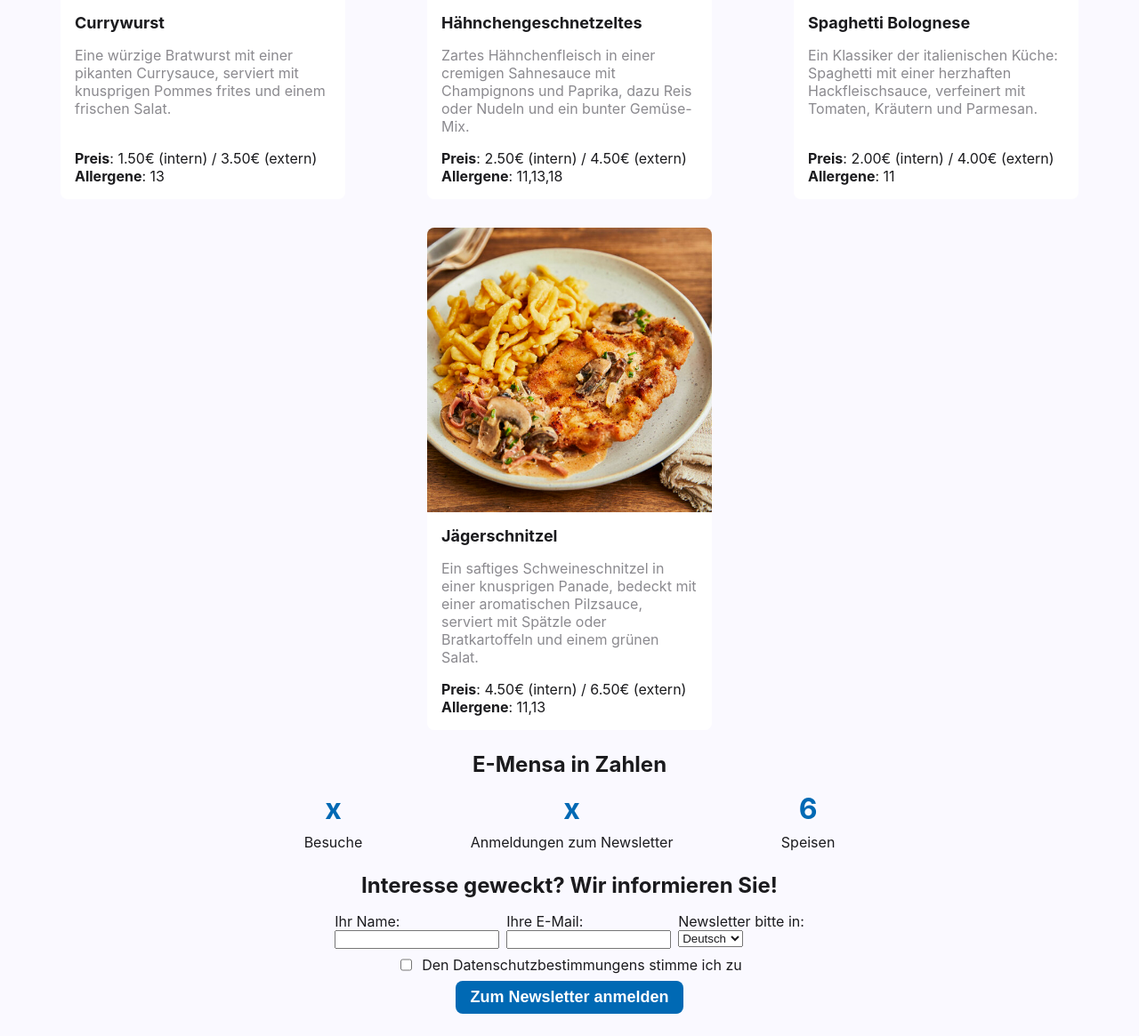
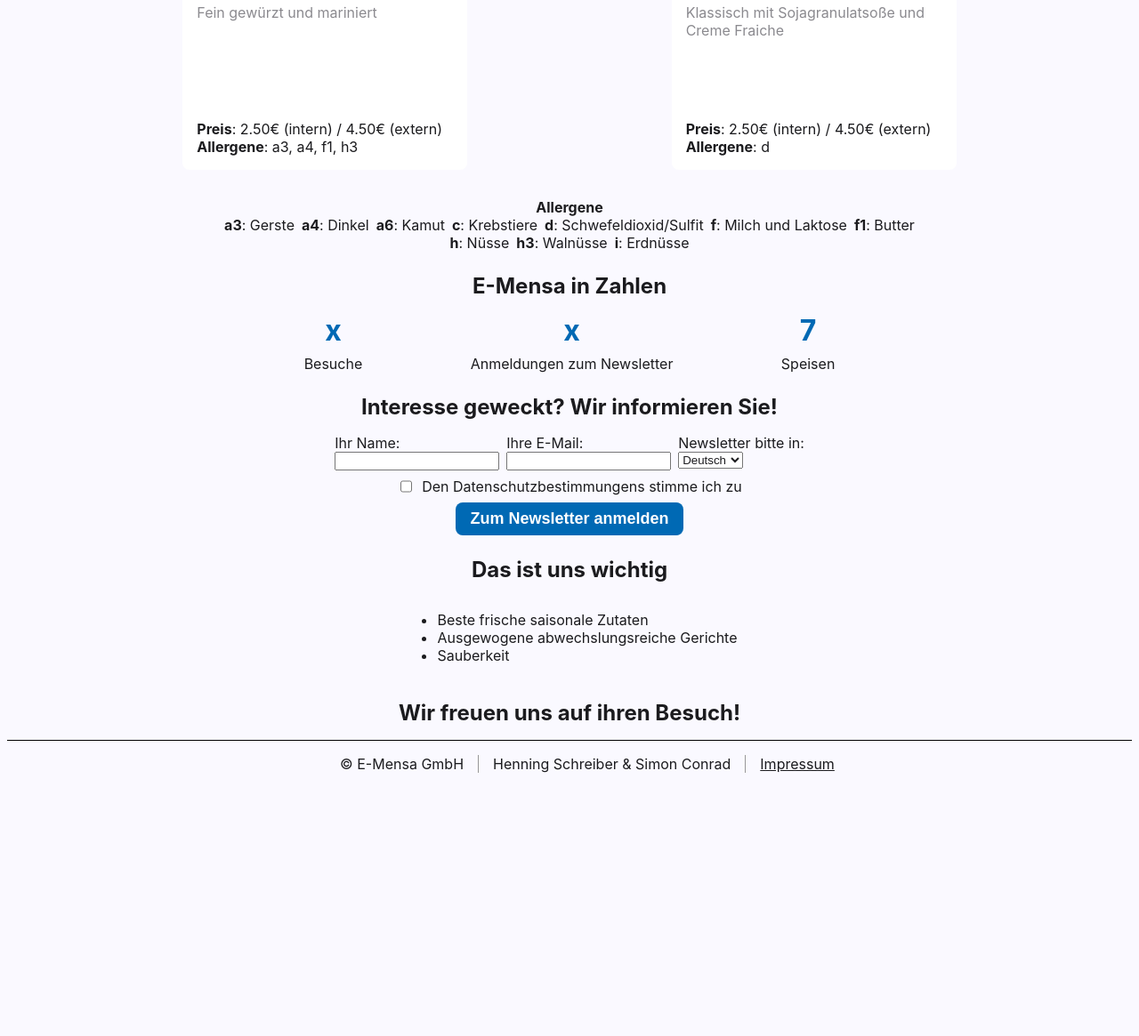
Before and after one commit to IsAvaible/DBWT-E-Mensa, a PHP site: page / in a window 1280 px wide. Shown: the part 973-2138 px from the top of the page at 89% size. After the commit the page ends 1842 px from the top, so only its background shows below. Run offline with PHP 8.4, Linux system fonts and the light colour scheme; data comes from the database, SQL or seed files in the repository.

Commit message:
M3 Aufgabe 5

```diff
--- a/werbeseite/index.css
+++ b/werbeseite/index.css
@@ -149,6 +149,22 @@ nav > a {
     flex-grow: 1;
 }
 
+#food-menu-allergens {
+    flex-basis: 100%;
+    display: flex;
+    flex-wrap: wrap;
+    justify-content: center;
+    gap: 0 0.5rem;
+    padding: 0 calc((100% - 80ch) / 2);
+}
+
+#food-menu-allergens:before {
+    content: "Allergene";
+    flex-basis: 100%;
+    text-align: center;
+    font-weight: bold;
+}
+
 .food-properties {
     display: flex;
     flex-wrap: wrap;
--- a/werbeseite/index.php
+++ b/werbeseite/index.php
@@ -88,20 +88,31 @@ if (is_file("newsletter.csv")) {
 <h2 id="menu">Köstlichkeiten die Sie erwarten</h2>
 <div class="food-menu full-bleed">
     <?php
-    if (isset($meals)) { // meals.php included
+    if (isset($meals) && isset($allergens)) { // meals.php included
         foreach ($meals as $meal) {
-            echo "<div class='food-card'>
-                    <img src='img/{$meal['img']}' alt='{$meal['description']}'>
-                    <div>
+            // Sort meal allergens by code
+            usort($meal['allergens'], function ($a, $b) {
+                return strcmp($a, $b);
+            });
+            echo "<div class='food-card'>",
+//                    <img src='img/{$meal['img']}' alt='{$meal['description']}'>
+                "<div>
                         <h3>{$meal['name']}</h3>
                         <p>{$meal['description']}</p>
                         <div class='food-properties'>
                             <p><strong>Preis</strong>: " . number_format($meal['price_intern'], 2) . "€ (intern) / " . number_format($meal['price_extern'], 2) . "€ (extern)</p>
-                            <p><strong>Allergene</strong>: " . implode(',', $meal['allergens']) . "</p>
+                            <p><strong>Allergene</strong>: " . implode(', ', $meal['allergens']) . "</p>
                         </div>
                     </div>
                 </div>";
         }
+        // Sort allergens by code
+        usort($allergens, function ($a, $b) {
+            return strcmp($a['code'], $b['code']);
+        });
+        echo "<p id='food-menu-allergens'>" . implode(array_map(function ($allergen) {
+                return "<span><strong>{$allergen['code']}</strong>: {$allergen['name']}</span>";
+            }, $allergens)) . "</p>";
     }
     ?>
 
--- a/werbeseite/meals.php
+++ b/werbeseite/meals.php
@@ -1,36 +1,63 @@
 <?php
+// Establish a new database connection to the MySQL database server
+$link = mysqli_connect("localhost", "root", "root", "emensawerbeseite");
 
-$meals = [
-    [
-        'name' => 'Currywurst',
-        'description' => 'Eine würzige Bratwurst mit einer pikanten Currysauce, serviert mit knusprigen Pommes frites und einem frischen Salat.',
-        'price_intern' => 1.5,
-        'price_extern' => 3.5,
-        'img' => 'currywurst.jpg',
-        'allergens' => [13]
-    ],
-    [
-        'name' => 'Hähnchengeschnetzeltes',
-        'description' => 'Zartes Hähnchenfleisch in einer cremigen Sahnesauce mit Champignons und Paprika, dazu Reis oder Nudeln und ein bunter Gemüse-Mix.',
-        'price_intern' => 2.5,
-        'price_extern' => 4.5,
-        'img' => 'haehnchengeschnetzeltes.jpg',
-        'allergens' => [11, 13, 18]
-    ],
-    [
-        'name' => 'Spaghetti Bolognese',
-        'description' => 'Ein Klassiker der italienischen Küche: Spaghetti mit einer herzhaften Hackfleischsauce, verfeinert mit Tomaten, Kräutern und Parmesan.',
-        'price_intern' => 2,
-        'price_extern' => 4,
-        'img' => 'spaghetti.jpg',
-        'allergens' => [11]
-    ],
-    [
-        'name' => 'Jägerschnitzel',
-        'description' => 'Ein saftiges Schweineschnitzel in einer knusprigen Panade, bedeckt mit einer aromatischen Pilzsauce, serviert mit Spätzle oder Bratkartoffeln und einem grünen Salat.',
-        'price_intern' => 4.5,
-        'price_extern' => 6.5,
-        'img' => 'jaegerschnitzel.jpg',
-        'allergens' => [11, 13]
-    ]
-];
+// Check if the database connection was successful
+if (!$link) {
+    // Display an error message and terminate the script if the connection failed
+    echo "Verbindung zur Datenbank fehlgeschlagen: ", mysqli_connect_error();
+    exit();
+}
+
+// Define a SQL query to fetch some information from the 'gericht' table
+$query =
+    "SELECT gericht.name  AS name,
+       beschreibung  AS description,
+       vegetarisch   AS vegeterian,
+       vegan,
+       preisintern   AS price_intern,
+       preisextern   AS price_extern,
+       JSON_ARRAYAGG(code) AS allergens -- Collect all allergen codes into a JSON array
+    FROM gericht
+             LEFT JOIN gericht_hat_allergen
+                       ON gericht.id = gericht_hat_allergen.gericht_id
+    GROUP BY gericht_id LIMIT 5;";
+
+// Execute the SQL query
+$result = mysqli_query($link, $query);
+
+// Check if the query execution was successful
+if (!$result) {
+    // Display an error message and terminate the script if the query execution failed
+    echo "Fehler während der Gerichte Datenbankabfrage:  ", mysqli_error($link);
+    exit();
+}
+
+// Fetch all the rows from the result set and transform each row
+$meals = array_map(function ($row) {
+    // Transform the 'allergens' field from JSON format into a PHP array
+    $row['allergens'] = array_filter(json_decode($row['allergens'])) ?? [];
+    return $row;
+}, mysqli_fetch_all($result, MYSQLI_ASSOC));
+
+// Define a SQL query to fetch some information from the 'allergen' table
+$query = "
+    SELECT DISTINCT allergen.code AS code, allergen.name AS name
+    FROM (SELECT id FROM gericht LIMIT 5) AS gericht
+         LEFT JOIN gericht_hat_allergen
+                   ON gericht.id = gericht_hat_allergen.gericht_id
+         INNER JOIN allergen
+                    ON gericht_hat_allergen.code = allergen.code;";
+
+// Execute the SQL query
+$result = mysqli_query($link, $query);
+
+// Check if the query execution was successful
+if (!$result) {
+    // Display an error message and terminate the script if the query execution failed
+    echo "Fehler während der Allergene Datenbankabfrage:  ", mysqli_error($link);
+    exit();
+}
+
+// Fetch all the rows from the result set into a PHP array
+$allergens = mysqli_fetch_all($result, MYSQLI_ASSOC);
```
Also changed, not shown: dossier/Meilenstein 3.md (+20 -1 lines).
